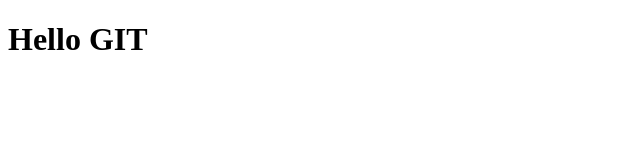
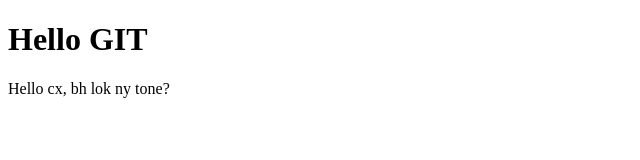
Before and after one commit to hanlinhtet/attempt_git, a plain HTML site: page test.html in a window 1280 px wide. Shown: the whole page, without its empty margins (0-640 px from the left). Drawn offline with Linux system fonts and the light colour scheme.

Commit message:
hanlin.commit

```diff
--- a/test.html
+++ b/test.html
@@ -7,5 +7,6 @@
 </head>
 <body>
     <h1> Hello GIT </h1>
+    <p>Hello cx, bh lok ny tone?</p>
 </body>
 </html>
```
